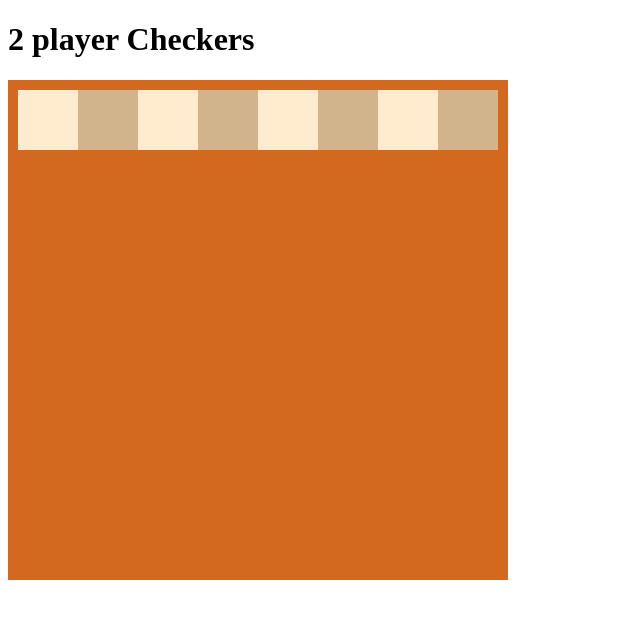
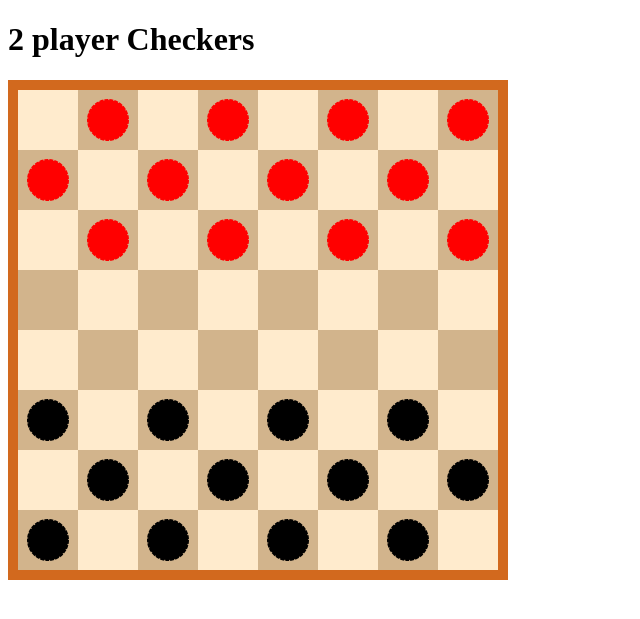
Before and after one commit to bwillis26-cell/377-web-app-dev, a PHP site: page / in a window 1280 px wide. Shown: the top 619 px of the page, without its empty margins (0-640 px from the left). Run offline with PHP 8.4, Linux system fonts and the light colour scheme.

Commit message:
Board Built with checkers

```diff
--- a/3-svg-game/index.html
+++ b/3-svg-game/index.html
@@ -12,7 +12,9 @@
         <h1>2 player Checkers</h1>
 
         <svg width="500" height="500">
+            <!--Background-->
             <rect id="background" width="500" height="500" x="0" y="0" />
+            <!-- First Row -->
             <rect class="squareEven" width="60" height="60" transform="translate(10, 10)" />
             <rect class="squareOdd" width="60" height="60" transform="translate(70, 10)" />
             <rect class="squareEven" width="60" height="60" transform="translate(130, 10)" />
@@ -21,7 +23,41 @@
             <rect class="squareOdd" width="60" height="60" transform="translate(310, 10)" />
             <rect class="squareEven" width="60" height="60" transform="translate(370, 10)" />
             <rect class="squareOdd" width="60" height="60" transform="translate(430, 10)" />
-
+            <!-- Second Row -->
+            <g transform="translate(0, 60)">
+                <rect class="squareOdd" width="60" height="60" transform="translate(10, 10)" />
+                <rect class="squareEven" width="60" height="60" transform="translate(70, 10)" />
+                <rect class="squareOdd" width="60" height="60" transform="translate(130, 10)" />
+                <rect class="squareEven" width="60" height="60" transform="translate(190, 10)" />
+                <rect class="squareOdd" width="60" height="60" transform="translate(250, 10)" />
+                <rect class="squareEven" width="60" height="60" transform="translate(310, 10)" />
+                <rect class="squareOdd" width="60" height="60" transform="translate(370, 10)" />
+                <rect class="squareEven" width="60" height="60" transform="translate(430, 10)" />
+            </g>
+            <!-- Third Row -->
+            <g transform="translate(0, 120)">
+                <rect class="squareOdd" width="60" height="60" transform="translate(70, 10)" />
+                <rect class="squareEven" width="60" height="60" transform="translate(130, 10)" />
+                <rect class="squareEven" width="60" height="60" transform="translate(10, 10)" />
+                <rect class="squareEven" width="60" height="60" transform="translate(250, 10)" />
+                <rect class="squareOdd" width="60" height="60" transform="translate(310, 10)" />
+                <rect class="squareEven" width="60" height="60" transform="translate(370, 10)" />
+                <rect class="squareOdd" width="60" height="60" transform="translate(430, 10)" />
+                <rect class="squareOdd" width="60" height="60" transform="translate(190, 10)" />
+            </g>
+            <!-- Fourth Row -->
+            <g transform="translate(0, 180)">
+                <rect class="squareOdd" width="60" height="60" transform="translate(10, 10)" />
+                <rect class="squareEven" width="60" height="60" transform="translate(70, 10)" />
+                <rect class="squareOdd" width="60" height="60" transform="translate(130, 10)" />
+                <rect class="squareEven" width="60" height="60" transform="translate(190, 10)" />
+                <rect class="squareOdd" width="60" height="60" transform="translate(250, 10)" />
+                <rect class="squareEven" width="60" height="60" transform="translate(310, 10)" />
+                <rect class="squareOdd" width="60" height="60" transform="translate(370, 10)" />
+                <rect class="squareEven" width="60" height="60" transform="translate(430, 10)" />
+            </g>
+            <!-- Fifth Row -->
+            <g transform="translate(0, 240)">
                 <rect class="squareEven" width="60" height="60" transform="translate(10, 10)" />
                 <rect class="squareOdd" width="60" height="60" transform="translate(70, 10)" />
                 <rect class="squareEven" width="60" height="60" transform="translate(130, 10)" />
@@ -30,7 +66,20 @@
                 <rect class="squareOdd" width="60" height="60" transform="translate(310, 10)" />
                 <rect class="squareEven" width="60" height="60" transform="translate(370, 10)" />
                 <rect class="squareOdd" width="60" height="60" transform="translate(430, 10)" />
-
+            </g>
+            <!-- Sixth Row -->
+            <g transform="translate(0, 300)">
+                <rect class="squareOdd" width="60" height="60" transform="translate(10, 10)" />
+                <rect class="squareEven" width="60" height="60" transform="translate(70, 10)" />
+                <rect class="squareOdd" width="60" height="60" transform="translate(130, 10)" />
+                <rect class="squareEven" width="60" height="60" transform="translate(190, 10)" />
+                <rect class="squareOdd" width="60" height="60" transform="translate(250, 10)" />
+                <rect class="squareEven" width="60" height="60" transform="translate(310, 10)" />
+                <rect class="squareOdd" width="60" height="60" transform="translate(370, 10)" />
+                <rect class="squareEven" width="60" height="60" transform="translate(430, 10)" />
+            </g>
+            <!-- Seventh Row -->
+            <g transform="translate(0, 360)">
                 <rect class="squareEven" width="60" height="60" transform="translate(10, 10)" />
                 <rect class="squareOdd" width="60" height="60" transform="translate(70, 10)" />
                 <rect class="squareEven" width="60" height="60" transform="translate(130, 10)" />
@@ -39,7 +88,59 @@
                 <rect class="squareOdd" width="60" height="60" transform="translate(310, 10)" />
                 <rect class="squareEven" width="60" height="60" transform="translate(370, 10)" />
                 <rect class="squareOdd" width="60" height="60" transform="translate(430, 10)" />
+            </g>
+            <!-- Eigth Row -->
+            <g transform="translate(0, 420)">
+                <rect class="squareOdd" width="60" height="60" transform="translate(10, 10)" />
+                <rect class="squareEven" width="60" height="60" transform="translate(70, 10)" />
+                <rect class="squareOdd" width="60" height="60" transform="translate(130, 10)" />
+                <rect class="squareEven" width="60" height="60" transform="translate(190, 10)" />
+                <rect class="squareOdd" width="60" height="60" transform="translate(250, 10)" />
+                <rect class="squareEven" width="60" height="60" transform="translate(310, 10)" />
+                <rect class="squareOdd" width="60" height="60" transform="translate(370, 10)" />
+                <rect class="squareEven" width="60" height="60" transform="translate(430, 10)" />
+            </g>
 
+            <!-- Checkers -->
+
+            <!-- Red Checkers -->
+            <circle id="r1"class="redCheckers" r="20" cx="100" cy="40" fill="red" onclick="selectPiece()"/>
+            <circle id="r2"class="redCheckers" r="20" cx="220" cy="40" fill="red" onclick="selectPiece()"/>
+            <circle id="r3"class="redCheckers" r="20" cx="340" cy="40" fill="red" onclick="selectPiece()"/>
+            <circle id="r4"class="redCheckers" r="20" cx="460" cy="40" fill="red" onclick="selectPiece()"/>
+
+            <g transform="translate(-60, 60)">
+                <circle id="r5"class="redCheckers" r="20" cx="100" cy="40" fill="red" onclick="selectPiece()"/>
+                <circle id="r6"class="redCheckers" r="20" cx="220" cy="40" fill="red" onclick="selectPiece()"/>
+                <circle id="r7"class="redCheckers" r="20" cx="340" cy="40" fill="red" onclick="selectPiece()"/>
+                <circle id="r8"class="redCheckers" r="20" cx="460" cy="40" fill="red" onclick="selectPiece()"/>
+            </g>
+            <g transform="translate(0, 120)">
+                <circle id="r9"class="redCheckers" r="20" cx="100" cy="40" fill="red" onclick="selectPiece()"/>
+                <circle id="r10"class="redCheckers" r="20" cx="220" cy="40" fill="red" onclick="selectPiece()"/>
+                <circle id="r11"class="redCheckers" r="20" cx="340" cy="40" fill="red" onclick="selectPiece()"/>
+                <circle id="r12"class="redCheckers" r="20" cx="460" cy="40" fill="red" onclick="selectPiece()"/>
+            </g>
+
+            <!-- Black Checkers -->
+            <g transform="translate(-60, 300)">
+                <circle id="b1"class="blackCheckers" r="20" cx="100" cy="40" fill="black" onclick="selectPiece()"/>
+                <circle id="b2"class="blackCheckers" r="20" cx="220" cy="40" fill="black" onclick="selectPiece()"/>
+                <circle id="b3"class="blackCheckers" r="20" cx="340" cy="40" fill="black" onclick="selectPiece()"/>
+                <circle id="b4"class="blackCheckers" r="20" cx="460" cy="40" fill="black" onclick="selectPiece()"/>
+            </g>
+            <g transform="translate(0, 360)">
+                <circle id="b5"class="blackCheckers" r="20" cx="100" cy="40" fill="black" onclick="selectPiece()"/>
+                <circle id="b6"class="blackCheckers" r="20" cx="220" cy="40" fill="black" onclick="selectPiece()"/>
+                <circle id="b7"class="blackCheckers" r="20" cx="340" cy="40" fill="black" onclick="selectPiece()"/>
+                <circle id="b8"class="blackCheckers" r="20" cx="460" cy="40" fill="black" onclick="selectPiece()"/>
+            </g>
+            <g transform="translate(-60, 420)">
+                <circle id="b9"class="blackCheckers" r="20" cx="100" cy="40" fill="black" onclick="selectPiece()"/>
+                <circle id="b10"class="blackCheckers" r="20" cx="220" cy="40" fill="black" onclick="selectPiece()"/>
+                <circle id="b11"class="blackCheckers" r="20" cx="340" cy="40" fill="black" onclick="selectPiece()"/>
+                <circle id="b12"class="blackCheckers" r="20" cx="460" cy="40" fill="black" onclick="selectPiece()"/>
+            </g>
 
         </svg>
     </body>
--- a/3-svg-game/scripts.js
+++ b/3-svg-game/scripts.js
@@ -0,0 +1,3 @@
+function selectPiece() {
+
+}
--- a/3-svg-game/styles.css
+++ b/3-svg-game/styles.css
@@ -7,3 +7,13 @@
 .squareOdd{
     fill:tan;
 }
+.redCheckers{
+    stroke-width: 2px;
+    stroke: rgb(255, 0, 0);
+    stroke-dasharray: 4 1;
+}
+.blackCheckers{
+    stroke-width: 2px;
+    stroke: black;
+    stroke-dasharray: 4 1;
+}
```
Lines whose indentation alone changed are shown as unchanged.
